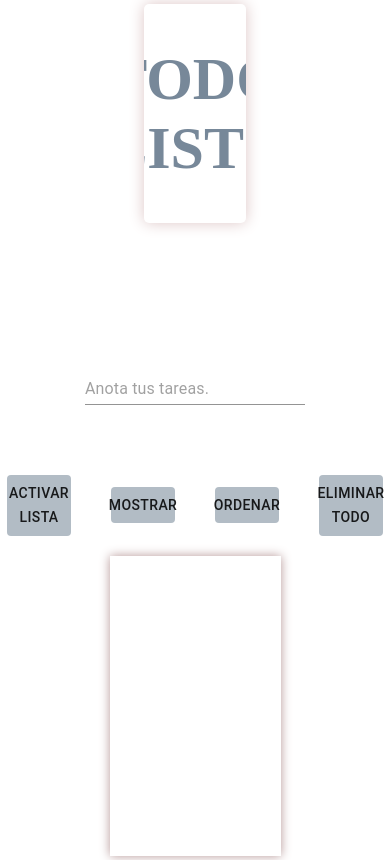
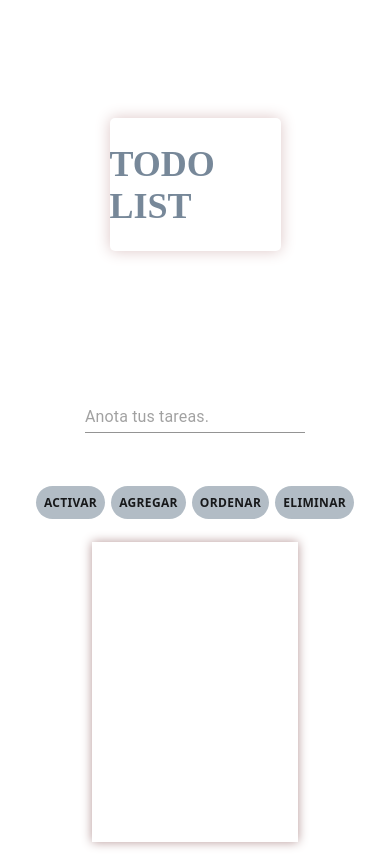
Before and after one commit to MichelleSambiase/TodoList, a React (Create React App) app: page / in a window 390 px wide. Built offline with nearby package versions, Linux system fonts and the light colour scheme.

Commit message:
make the app responsive

```diff
--- a/src/App.js
+++ b/src/App.js
@@ -7,7 +7,7 @@ import Buttons from "./Components/Buttons";
 import CustomInput from "./Components/CustomInput";
 
 function App() {
-  const useStyles = makeStyles({
+  const useStyles = makeStyles(theme => ({
     root: {
       width: "100%",
       height: "100vh",
@@ -30,10 +30,17 @@ function App() {
       fontSize: "30px",
       color: "lightslategrey",
       boxShadow: "0px 0px 15px 0px #ddc6c6",
+      [theme.breakpoints.down('sm')]: {
+        width:"50%",
+        fontSize:"18px",
+        marginTop:'100px',
+      },
+      [theme.breakpoints.up('md')]:{
+        width: '50%',
+        marginTop: "150px"
+      }
     },
-
-
-  });
+  }));
 
   const [todo, setTodo] = useState();
   const [mostrarTodo, setMostrarTodo] = useState([]);
--- a/src/Components/Buttons.js
+++ b/src/Components/Buttons.js
@@ -1,18 +1,31 @@
-import { makeStyles, Button } from "@material-ui/core";
+import { makeStyles, Button, Typography } from "@material-ui/core/";
+
 import React from "react";
 
 const Buttons = (props) => {
-  const useStyles = makeStyles({
+  const useStyles = makeStyles( theme => ({
+
     buttons: {
       display: "flex",
       alignItems: "center",
       justifyContent: "center",
+      marginBottom: "20px",
+      [theme.breakpoints.down('sm')]: {
+        width: "100%",
+      },
+
     },
     buttonStyle: {
-      margin: "20px",
+      margin: "3px",
       background: "#b2bcc5",
+      borderRadius: '150px',
+      fontFamily: "system-ui",
+      [theme.breakpoints.down('sm')]:{
+        fontSize:"12px",
+        fontWeight: '600',
+      }
     },
-  });
+  }));
   const classes = useStyles();
   return (
     <div>
@@ -21,26 +34,26 @@ const Buttons = (props) => {
           onClick={props.handleClickPermiso}
           className={classes.buttonStyle}
         >
-          Activar Lista
+          <Typography variant="p"> Activar</Typography>
         </Button>
         <Button
           type="submit"
           onClick={props.handleClickTodo}
           className={classes.buttonStyle}
         >
-          Mostrar
+         <Typography variant="p"> Agregar</Typography>
         </Button>
         <Button
           onClick={props.handleClickOrdenarItem}
           className={classes.buttonStyle}
         >
-          Ordenar
+           <Typography variant="p"> Ordenar </Typography>
         </Button>
         <Button
           onClick={props.handleClickEliminarTodo}
           className={classes.buttonStyle}
         >
-          Eliminar todo
+          <Typography variant="p">Eliminar</Typography>
         </Button>
       </div>
     </div>
--- a/src/Components/List.js
+++ b/src/Components/List.js
@@ -4,7 +4,7 @@ import HighlightOffIcon from "@material-ui/icons/HighlightOff";
 import { makeStyles, Card, ListItem, IconButton } from "@material-ui/core";
 
 const List = (props) => {
-  const useStyles = makeStyles({
+  const useStyles = makeStyles(theme => ({
     styleUL: {
       width: "100%",
       display: "flex",
@@ -16,9 +16,14 @@ const List = (props) => {
       width: "50%",
       overflowX:"hidden",
       boxShadow: "0px 0px 10px 0px #b59696",
+      [theme.breakpoints.down('sm')]:{
+         width:"60%"
+      },
+      [theme.breakpoints.up('md')]:{
+        width: '80%',
     },
+  },
     list: {
-
       width:'100%',
       borderRadius: "10px",
       padding: 0,
@@ -39,7 +44,8 @@ const List = (props) => {
     iconButton: {
       color: "lightslategrey",
     },
-  });
+
+  }));
   const classes = useStyles();
   return (
     <div>
```
